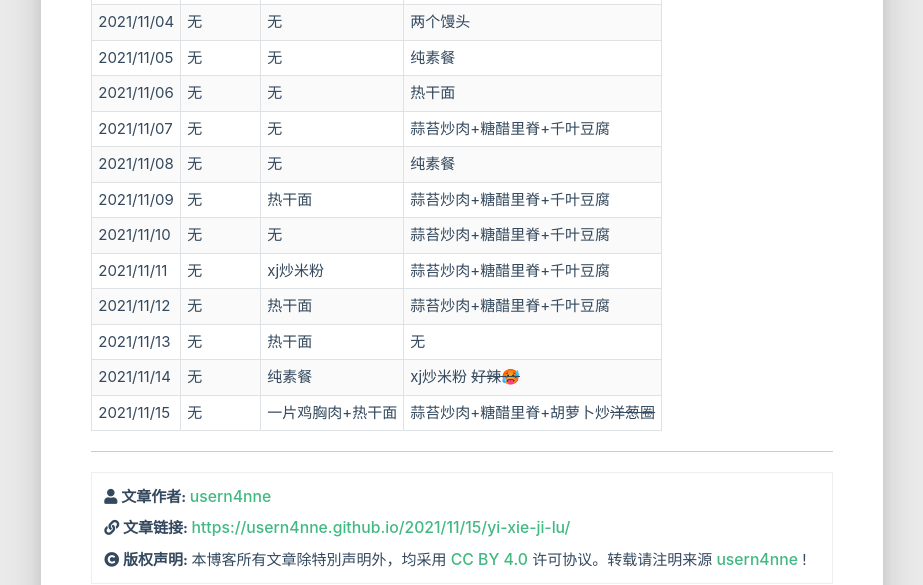
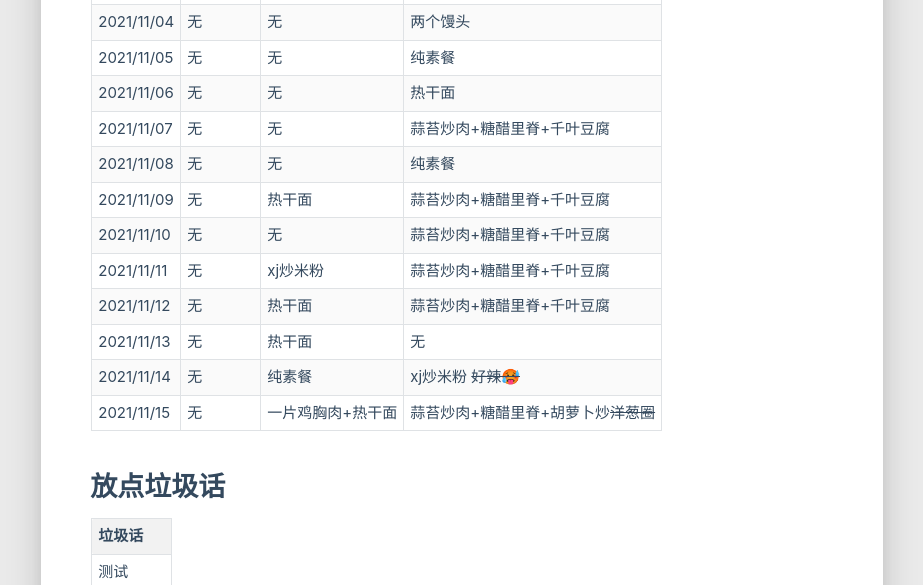
Before and after one commit to usern4nne/usern4nne.github.io, a plain HTML site: page 2021/11/15/yi-xie-ji-lu/index.html in a window 1280 px wide. Shown: the part 1056-1641 px from the top of the page, without its empty margins (34-957 px from the left). Drawn offline with Linux system fonts and the light colour scheme; some packages are replaced by stand-ins of ours; a script that the page names is missing.

Commit message:
Site updated: 2021-11-16 01:19:03

```diff
--- a/2021/11/15/yi-xie-ji-lu/index.html
+++ b/2021/11/15/yi-xie-ji-lu/index.html
@@ -387,7 +387,7 @@
 
                 <div class="info-break-policy">
                     <i class="far fa-file-word fa-fw"></i>文章字数:&nbsp;&nbsp;
-                    447
+                    457
                 </div>
 
 
@@ -547,6 +547,16 @@
 <td>无</td>
 <td>一片鸡胸肉+热干面</td>
 <td>蒜苔炒肉+糖醋里脊+胡萝卜炒<del>洋葱圈</del></td>
+</tr>
+</tbody></table>
+<h2 id="放点垃圾话"><a href="#放点垃圾话" class="headerlink" title="放点垃圾话"></a>放点垃圾话</h2><table>
+<thead>
+<tr>
+<th>垃圾话</th>
+</tr>
+</thead>
+<tbody><tr>
+<td>测试</td>
 </tr>
 </tbody></table>
 
```
Also changed, not shown: search.xml (+1 -1 lines).
